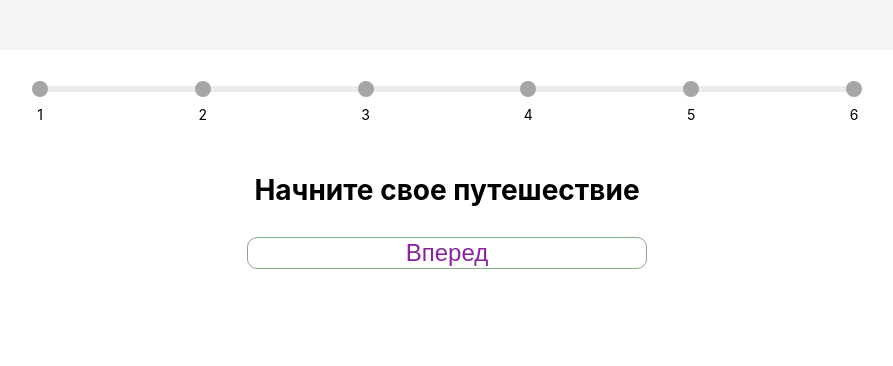
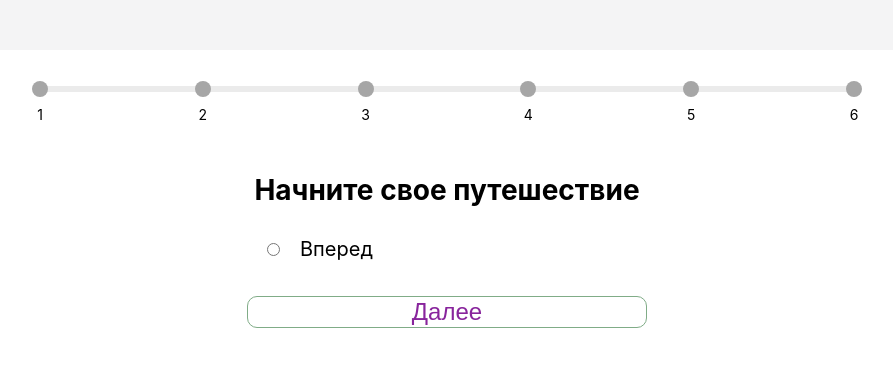
Before and after one commit to S3RIOUS7/questProgress, a React (Create React App) app: page / in a window 1280 px wide. Shown: the top 366 px of the page, without its empty margins (193-1086 px from the left). Built offline with nearby package versions, Linux system fonts and the light colour scheme.

Commit message:
last commit

```diff
--- a/src/components/arr.json
+++ b/src/components/arr.json
@@ -2,35 +2,35 @@
 {
   "que" : "Начните свое путешествие",
   "text" :["Вперед"],
-  "id" : 0
+  "id" : 1
 },
 
   {
-  "text" : ["налево", "вперед","направо"],
+  "text" : ["Налево", "Вперед","Направо"],
   "que" : "Перед тобой выбор?",
   "id" : 1
   },
   {
 
-  "text" : ["открыть дверь", "подойти к окну","пройти мимо"],
+  "text" : ["Открыть верь", "Подойти к окну","Пройти мимо"],
   "que" : "Перед вами сарай?",
   "id" : 2
   },
   {
 
-  "text" : ["мечем", "магией","силой слов"],
+  "text" : ["Мечем", "Магией","Силой слов"],
   "que" : "На тебя напали.Чем будете обороняться?",
   "id" : 3
   },
   {
 
-  "text" : ["300 золотых", "очки чести","старый сундук"],
+  "text" : ["300 золотых", "Очки чести","Старый сундук"],
   "que" : "Вы нанесли смертельный урон! выберете награду",
   "id" : 4
   },
   {
 
-  "text" : ["идти дальше", "остановиться","Ваш выбор"],
+  "text" : ["Идти дальше", "Остановиться","Ваш выбор"],
   "que" : "Поздравляем вы завершили задание...",
    "id" : 5
   }
--- /dev/null
+++ b/src/components/input/Input.jsx
@@ -0,0 +1,17 @@
+import React  from 'react'
+
+import "../input/input.scss"
+
+const Input = ({value, onChange, type, onClick, checked}) => {
+
+
+
+
+    return(
+        <div>
+            <input value={value} onChange={onChange} type={type} onClick={onClick} checked={checked}/>
+        </div>
+    );
+}
+
+export default Input
--- /dev/null
+++ b/src/components/input/input.scss
@@ -0,0 +1,4 @@
+input{
+  padding: 0px;
+  margin: 5px 20px;
+  }
--- a/src/components/steps/AllSteps.jsx
+++ b/src/components/steps/AllSteps.jsx
@@ -4,6 +4,7 @@ import React from "react";
 import { Fragment, useState } from "react";
 import  "./allSteps.scss";
 import { HooksClick } from '../../components/hooks/hooks'
+import Input from '../input/Input'
 
 function AllSteps () {
   const [activeStep, setActiveStep] =  React.useContext(HooksClick)
@@ -12,19 +13,25 @@ function AllSteps () {
 
   const [allButtonsClicked, setAllButtonsClicked] = useState(false);
   const { que, text } = ansQue[activeQuestion];
+  const [selectedAnswer, setSelectedAnswer] = useState(null);
+
+  const handleRadioChange = (event) => {
+    setSelectedAnswer(event.target.value);
+  };
 
   const onClickNext = () => {
     setAllButtonsClicked(false);
 
     setTimeout(() => {
-
-      setAllAnswersQuestions((prevAnswers) => [...prevAnswers, { question: que, text }]);
-
+      setAllAnswersQuestions((prevAnswers) => [...prevAnswers, { question: que, text: selectedAnswer }]);
 
       if (activeQuestion === ansQue.length - 1) {
       setAllButtonsClicked(true);
     }
-      else{setActiveQuestion((prev) => prev + 1)}
+      else{
+        setActiveQuestion((prev) => prev + 1)
+        setSelectedAnswer(null);
+      }
       setActiveStep(activeStep + 1);
      }, 500)
 }
@@ -32,6 +39,8 @@ function AllSteps () {
 const reloadPage = () => {
   window.location.reload()
 }
+
+
   return (
 
     <Fragment>
@@ -50,18 +59,28 @@ const reloadPage = () => {
        </div>
         <button onClick={() => reloadPage()}>Начни заново</button>
      </div>
-   )  : (
+   ) : (
       <>
         <h2 className="questions">{que}</h2>
+
         <div className="answers">
           {text.map((item) => (
-            <button key={item.id} onClick={() => onClickNext()}>
-              {item}
-            </button>
+            <label key={item.id}>
+            <Input
+              type="radio"
+              name="answer"
+              value={item}
+              checked={selectedAnswer === item}
+              onChange={handleRadioChange}
+            />
+            {item}
+          </label>
           ))}
         </div>
+        <div className="answers"><button onClick={() => onClickNext()}>Далее</button></div>
 
       </>
+
     )}
 
 
--- a/src/components/steps/allSteps.scss
+++ b/src/components/steps/allSteps.scss
@@ -49,6 +49,14 @@
     background-color: white;
     margin-bottom: 20px;
   }
+  label{
+    display: flex;
+    flex-direction: row;
+    text-align: center;
+    font-size: 20px;
+    padding-bottom: 5px;
+
+  }
 }
 .questionsAnswers{
   justify-content: center;
```
